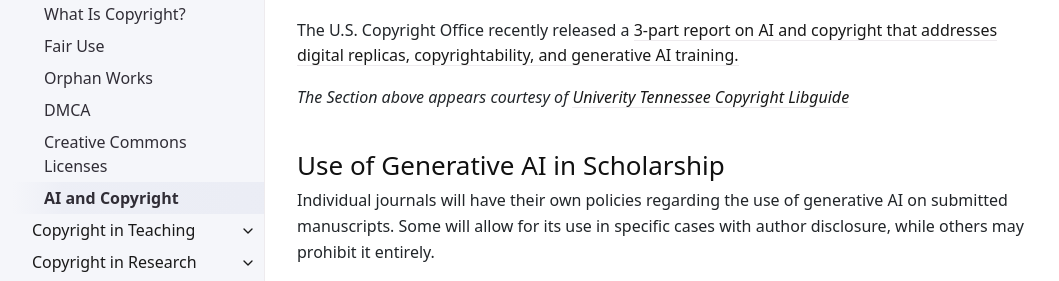
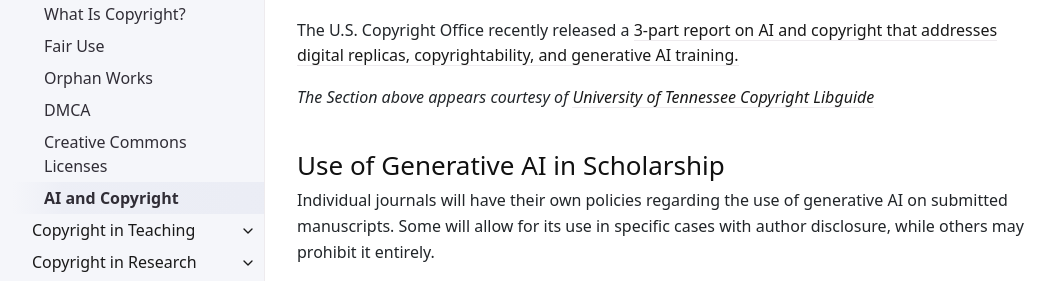
Before and after one commit to uidaholib/copyright-guide, a Jekyll site: the page built from guide/basics/ai.md, in a window 1280 px wide and 900 px high, scrolled down 339 px. Shown: the part 174-455 px from the top of the window, without its empty margins (107-1166 px from the left). Built offline with Jekyll 4.4.1, drawn with Linux system fonts in a browser that asks for light colours.

Commit message:
Typo fix

```diff
--- a/guide/basics/ai.md
+++ b/guide/basics/ai.md
@@ -12,7 +12,7 @@ Original creative works made by human authors have copyright protection; current
 
 The U.S. Copyright Office recently released a [3-part report on AI and copyright that addresses digital replicas, copyrightability, and generative AI training.](https://www.copyright.gov/ai/)
 
-_The Section above appears courtesy of [Univerity Tennessee Copyright Libguide](https://libguides.utk.edu/c.php?g=1401059\&p=10366542)_
+_The Section above appears courtesy of [University of Tennessee Copyright Libguide](https://libguides.utk.edu/c.php?g=1401059\&p=10366542)_
 
 ## Use of Generative AI in Scholarship
 
```
